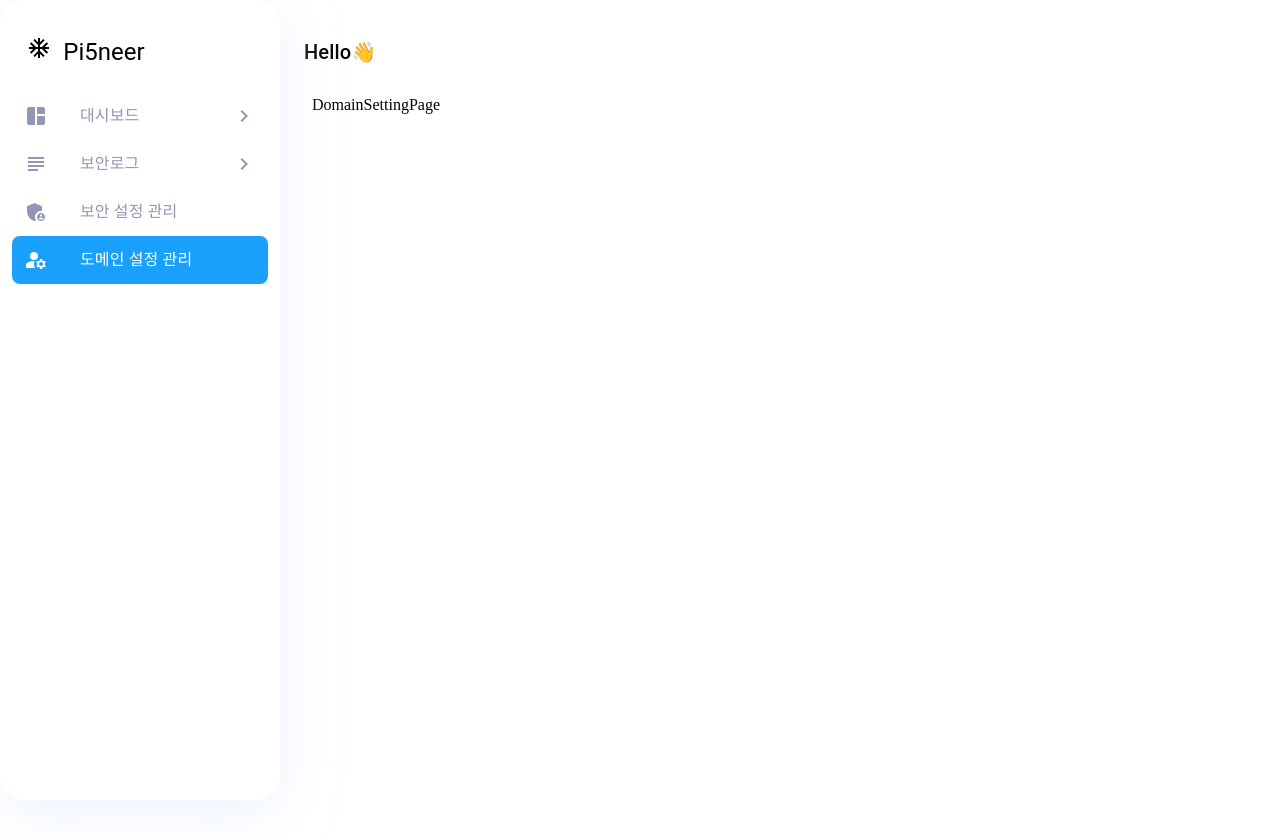
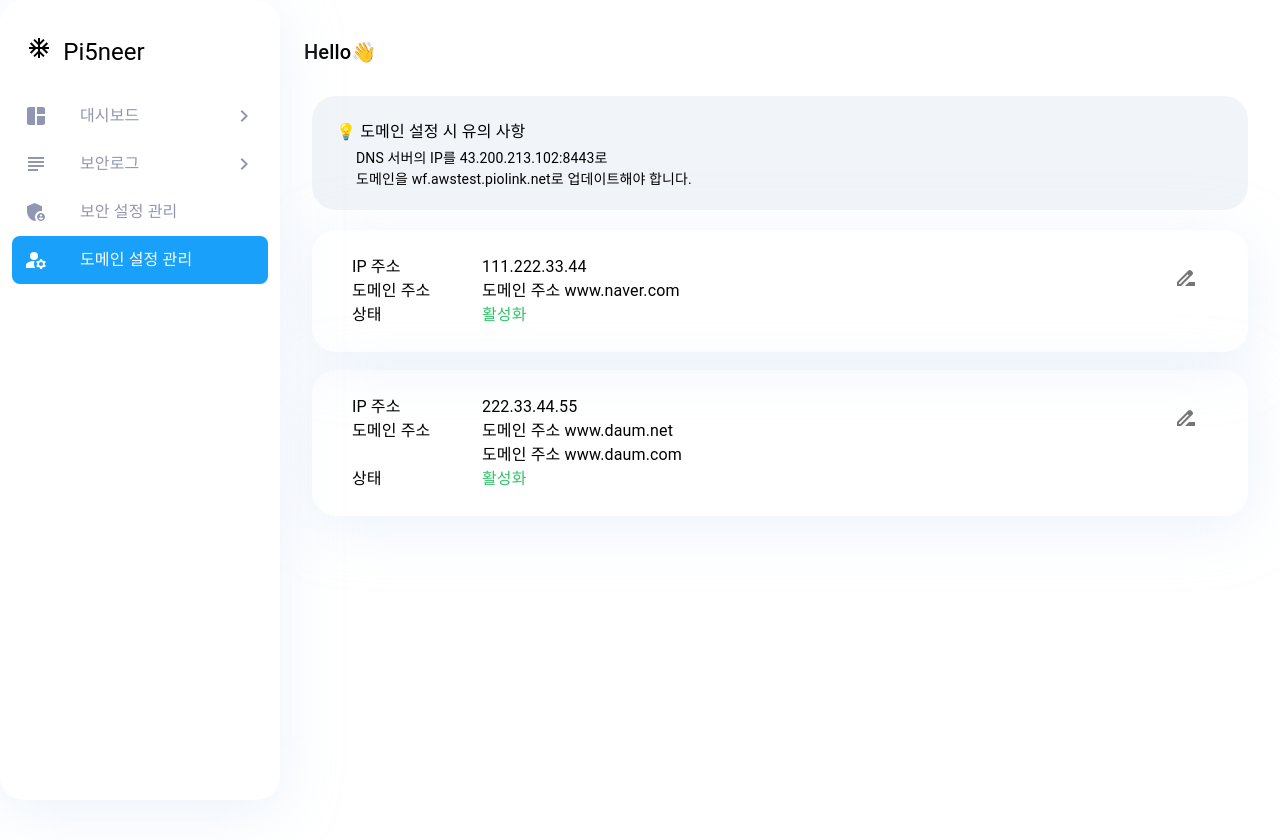
Before and after one commit to grain-ahrok/saas-wfks, a React (Create React App) app in the folder frontend/pi5neer_fe/: page /customers/domain-settings in a window 1280 px wide. Shown: the top 840 px of the page. Built offline with nearby package versions, Linux system fonts and the light colour scheme.

Commit message:
feat: Implement UI for Domain Settings Management Main Page

```diff
--- a/frontend/pi5neer_fe/src/config/colorConfigs.ts
+++ b/frontend/pi5neer_fe/src/config/colorConfigs.ts
@@ -14,8 +14,13 @@ const colorConfigs = {
         bg: "#FFFFFF",
         color : "#000"
     },
+    stauts : {
+        enable : "#33C468",
+        disable : "#9197B3"
+    },
     mainBg : "#eeeee",
-    red : "#ff0000"
+    noticeBoxBg : "#F1F5F9",
+    red : "#ff0000",
  };
 
  export default colorConfigs;
--- /dev/null
+++ b/frontend/pi5neer_fe/src/enums/StatusEnum.ts
@@ -0,0 +1,10 @@
+export enum activeStatus {
+    enable = "enable",
+    disable = "disable"
+}
+
+export enum securityStatus {
+    block = "block",
+    detect = "detect",
+    excpetion = "excpetion"
+}
--- /dev/null
+++ b/frontend/pi5neer_fe/src/models/DomainType.ts
@@ -0,0 +1,24 @@
+import { activeStatus } from "../enums/StatusEnum"
+
+export type DomainType = {
+    id : number,
+    ipVer : ipVer,
+    ipAddr : string,
+    protocol? : protocol,
+    port? : number,
+    status : activeStatus,
+    domain : {
+        id : number,
+        name : string
+    }[],
+}
+
+export enum ipVer {
+    ipv4 = "ipv4",
+    ipv6 = 'ipv6'
+};
+
+export enum protocol {
+    http = "http",
+    https = "https"
+};
--- /dev/null
+++ b/frontend/pi5neer_fe/src/pages/domainSetting/DomainItem.tsx
@@ -0,0 +1,71 @@
+import React from 'react'
+import { DomainType } from '../../models/DomainType'
+import { Box, IconButton, Typography } from '@mui/material'
+import styleConfigs from '../../config/styleConfigs'
+import colorConfigs from '../../config/colorConfigs'
+import DriveFileRenameOutlineIcon from '@mui/icons-material/DriveFileRenameOutline';
+import { activeStatus } from '../../enums/StatusEnum'
+
+type Props = {
+    domain: DomainType
+}
+
+const DomainItem = ({ domain }: Props) => {
+    return (
+        <Box
+            sx={{
+                justifyContent: 'space-between',
+                display: "flex",
+                padding: "25px 40px",
+                borderRadius: "24px",
+                marginTop: "18px",
+                marginBottom: "18px",
+                boxShadow: styleConfigs.boxShadow
+            }}>
+            <Box>
+                <Box display="flex">
+                    <Typography sx={{
+                        width: "130px",
+                    }}>
+                        IP 주소
+                    </Typography>
+                    <Typography>
+                        {domain.ipAddr}
+                    </Typography>
+                </Box>
+                {domain.domain.map((item, index) => (
+                    <Box display="flex">
+                        {index === 0
+                            ? <Typography sx={{ width: "130px" }}>
+                                도메인 주소
+                            </Typography>
+                            : <Typography sx={{ width: "130px" }} />}
+                        <Typography>
+                            도메인 주소 {item.name}
+                        </Typography>
+                    </Box>
+                ))}
+                <Box display="flex">
+                    <Typography sx={{
+                        width: "130px",
+                    }}>
+                        상태
+                    </Typography>
+                    {domain.status === activeStatus.enable
+                        ? <Typography color={colorConfigs.stauts.enable} >활성화</Typography>
+                        : <Typography color={colorConfigs.stauts.disable}>비활성화</Typography>
+                    }
+                </Box>
+
+            </Box>
+            <IconButton sx={{
+                width : "45px",
+                height : "45px"
+            }}>
+                <DriveFileRenameOutlineIcon/>
+            </IconButton>
+        </Box>
+    )
+}
+
+export default DomainItem
--- /dev/null
+++ b/frontend/pi5neer_fe/src/pages/domainSetting/DomainItemTestList.ts
@@ -0,0 +1,37 @@
+import { activeStatus } from "../../enums/StatusEnum";
+import { DomainType, ipVer, protocol } from "../../models/DomainType";
+
+export const domainTestList: DomainType[] = [
+    {
+        id: 1,
+        ipVer: ipVer.ipv4,
+        ipAddr: "111.222.33.44",
+        protocol: protocol.http,
+        port: 80,
+        status: activeStatus.enable,
+        domain: [
+            {
+                id: 1,
+                name: "www.naver.com"
+            },
+        ],
+    },
+    {
+        id: 2,
+        ipVer: ipVer.ipv4,
+        ipAddr: "222.33.44.55",
+        protocol: protocol.http,
+        port: 80,
+        status: activeStatus.enable,
+        domain: [
+            {
+                id: 2,
+                name: "www.daum.net"
+            },
+            {
+                id: 3,
+                name: "www.daum.com"
+            }
+        ],
+    }
+];
--- a/frontend/pi5neer_fe/src/pages/domainSetting/DomainSettingPage.tsx
+++ b/frontend/pi5neer_fe/src/pages/domainSetting/DomainSettingPage.tsx
@@ -1,10 +1,38 @@
+import { Box, Typography } from '@mui/material'
 import React from 'react'
+import colorConfigs from '../../config/colorConfigs'
+import DomainItem from './DomainItem'
+import { domainTestList } from './DomainItemTestList'
 
 type Props = {}
 
 const DomainSettingPage = (props: Props) => {
   return (
-    <div>DomainSettingPage</div>
+    <Box>
+      <Box sx={{
+        backgroundColor: colorConfigs.noticeBoxBg,
+        padding: "20px",
+        marginBottom: "20px",
+        borderRadius: "24px",
+      }}>
+        <Typography sx={{
+          fontSize: "16px",
+          margin: "4px"
+        }}>
+          💡 도메인 설정 시 유의 사항
+        </Typography>
+        <Typography sx={{
+          fontSize: "14px",
+          marginLeft: "24px"
+        }}>
+          DNS 서버의 IP를 43.200.213.102:8443로 <br />
+          도메인을 wf.awstest.piolink.net로 업데이트해야 합니다.
+        </Typography>
+      </Box>
+      {domainTestList.map((domain, index) => (
+        <DomainItem domain={domain}></DomainItem>
+      ))}
+    </Box>
   )
 }
 
```
